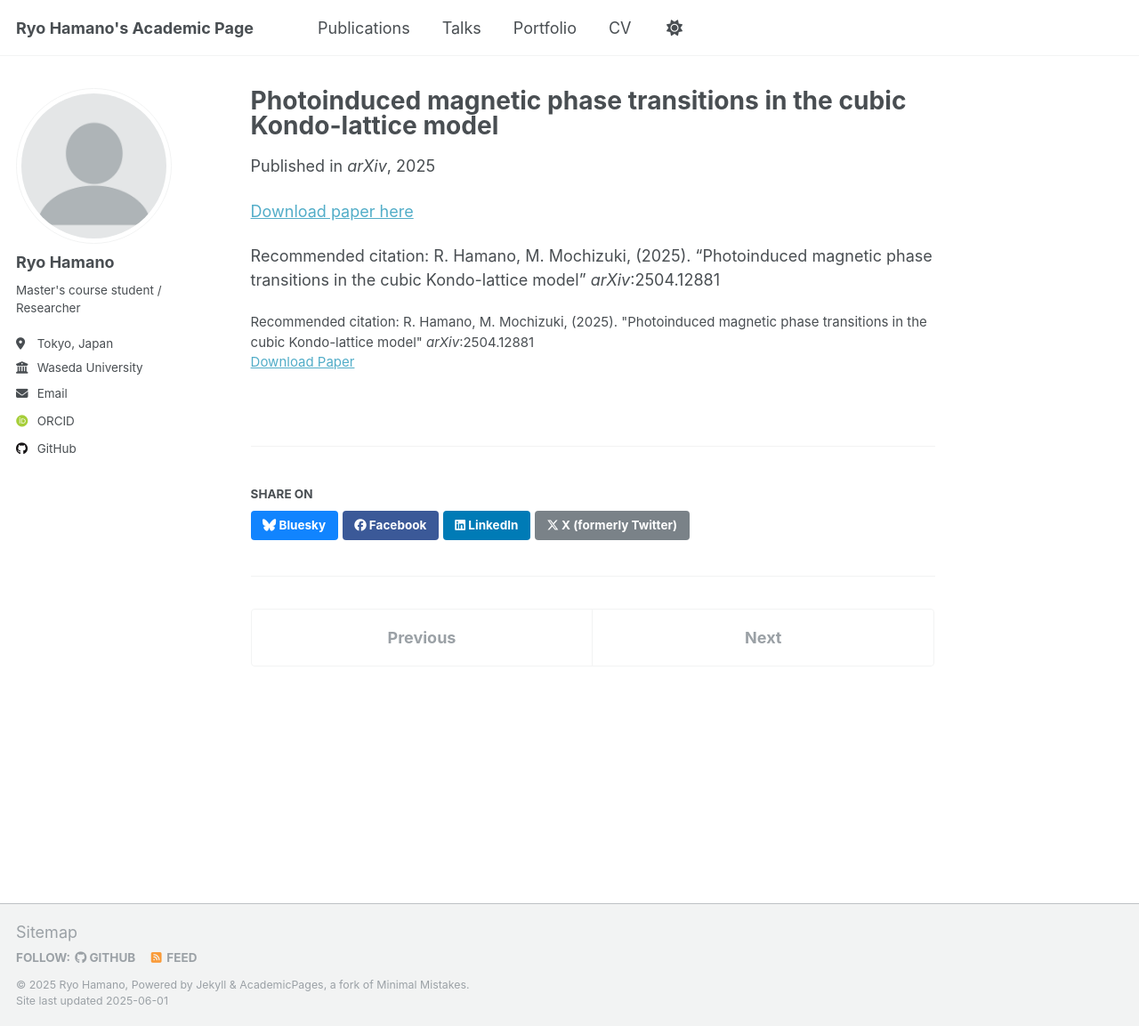
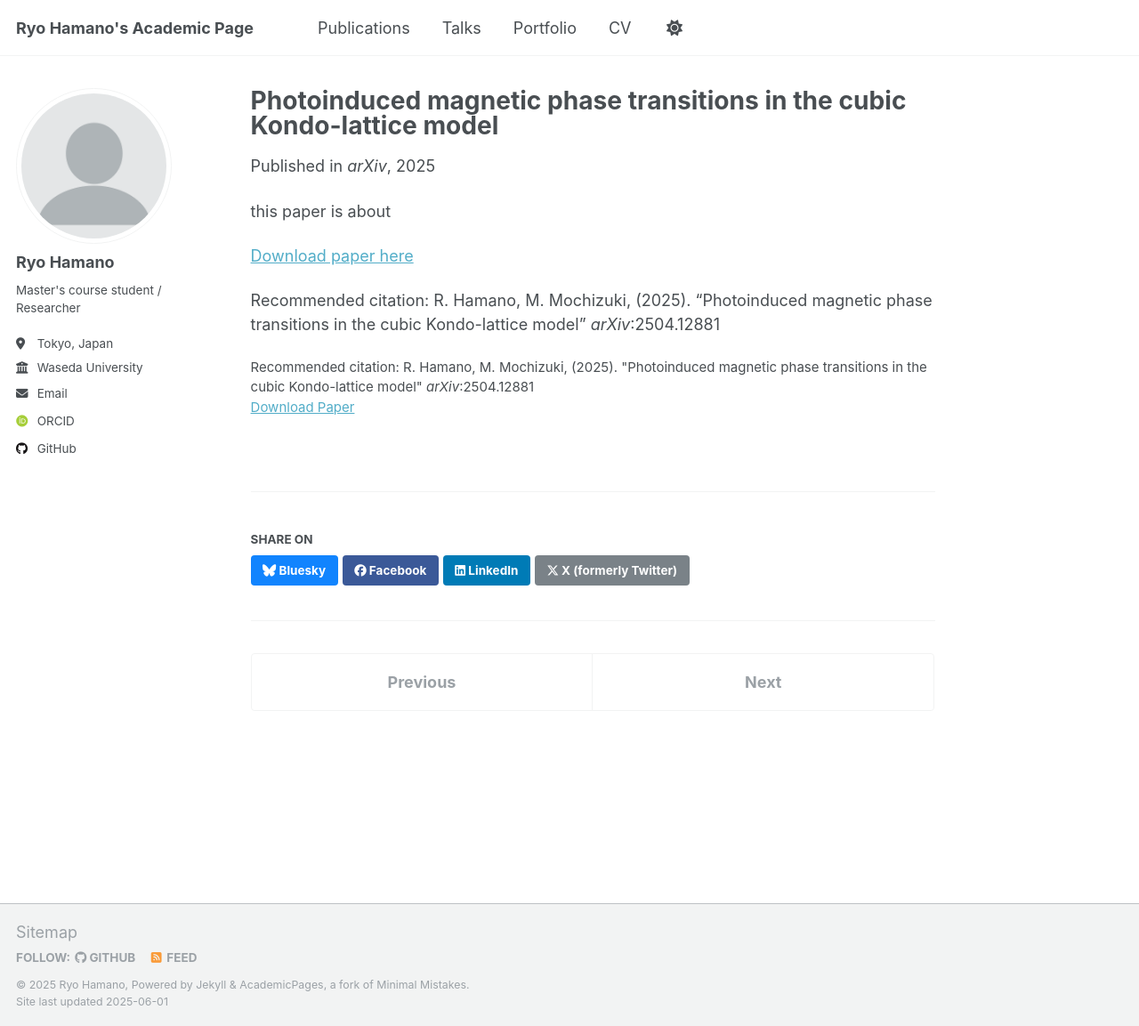
Before and after one commit to ryohamano/ryohamano.github.io, a Jekyll site: the page built from _publications/2025-04-17-RH_MM_PRB2025.md, in a window 1280 px wide and 1153 px high. Shown: the whole window at 89% size. Built offline with Jekyll 4.4.1, drawn with Linux system fonts in a browser that asks for light colours; some web fonts are replaced.

Commit message:
change prb2025

```diff
--- a/_publications/2025-04-17-RH_MM_PRB2025.md
+++ b/_publications/2025-04-17-RH_MM_PRB2025.md
@@ -2,11 +2,14 @@
 title: "Photoinduced magnetic phase transitions in the cubic Kondo-lattice model"
 collection: publications
 permalink: /publication/2025-04-17-RH_MM_PRB2025
+excerpt: 'this paper is about'
 date: 2025-04-17
 venue: 'arXiv'
 paperurl: 'https://arxiv.org/abs/2504.12881'
 citation: 'R. Hamano, M. Mochizuki, (2025). &quot;Photoinduced magnetic phase transitions in the cubic Kondo-lattice model&quot; <i>arXiv</i>:2504.12881'
 ---
+this paper is about
+
 [Download paper here](https://arxiv.org/abs/2504.12881)
 
 Recommended citation: R. Hamano, M. Mochizuki, (2025). "Photoinduced magnetic phase transitions in the cubic Kondo-lattice model" <i>arXiv</i>:2504.12881
--- a/markdown_generator/publications.tsv
+++ b/markdown_generator/publications.tsv
@@ -2,4 +2,4 @@ pub_date	title	venue	excerpt	citation	url_slug	paper_url	slides_url
 2009-10-01	Paper Title Number 1	Journal 1	This paper is about the number 1. The number 2 is left for future work.	Your Name, You. (2009). "Paper Title Number 1." <i>Journal 1</i>. 1(1).	paper-title-number-1	http://academicpages.github.io/files/paper1.pdf	http://academicpages.github.io/files/slides1.pdf
 2010-10-01	Paper Title Number 2	Journal 1	This paper is about the number 2. The number 3 is left for future work.	Your Name, You. (2010). "Paper Title Number 2." <i>Journal 1</i>. 1(2).	paper-title-number-2	http://academicpages.github.io/files/paper2.pdf	http://academicpages.github.io/files/slides2.pdf
 2015-10-01	Paper Title Number 3	Journal 1	This paper is about the number 3. The number 4 is left for future work.	Your Name, You. (2015). "Paper Title Number 3." <i>Journal 1</i>. 1(3).	paper-title-number-3	http://academicpages.github.io/files/paper3.pdf	http://academicpages.github.io/files/slides3.pdf
-2025-04-17	Photoinduced magnetic phase transitions in the cubic Kondo-lattice model	arXiv		R. Hamano, M. Mochizuki, (2025). "Photoinduced magnetic phase transitions in the cubic Kondo-lattice model" <i>arXiv</i>:2504.12881	RH_MM_PRB2025	https://arxiv.org/abs/2504.12881
+2025-04-17	Photoinduced magnetic phase transitions in the cubic Kondo-lattice model	arXiv	this paper is about	R. Hamano, M. Mochizuki, (2025). "Photoinduced magnetic phase transitions in the cubic Kondo-lattice model" <i>arXiv</i>:2504.12881	RH_MM_PRB2025	https://arxiv.org/abs/2504.12881
```
Also changed, not shown: 1 other file.
